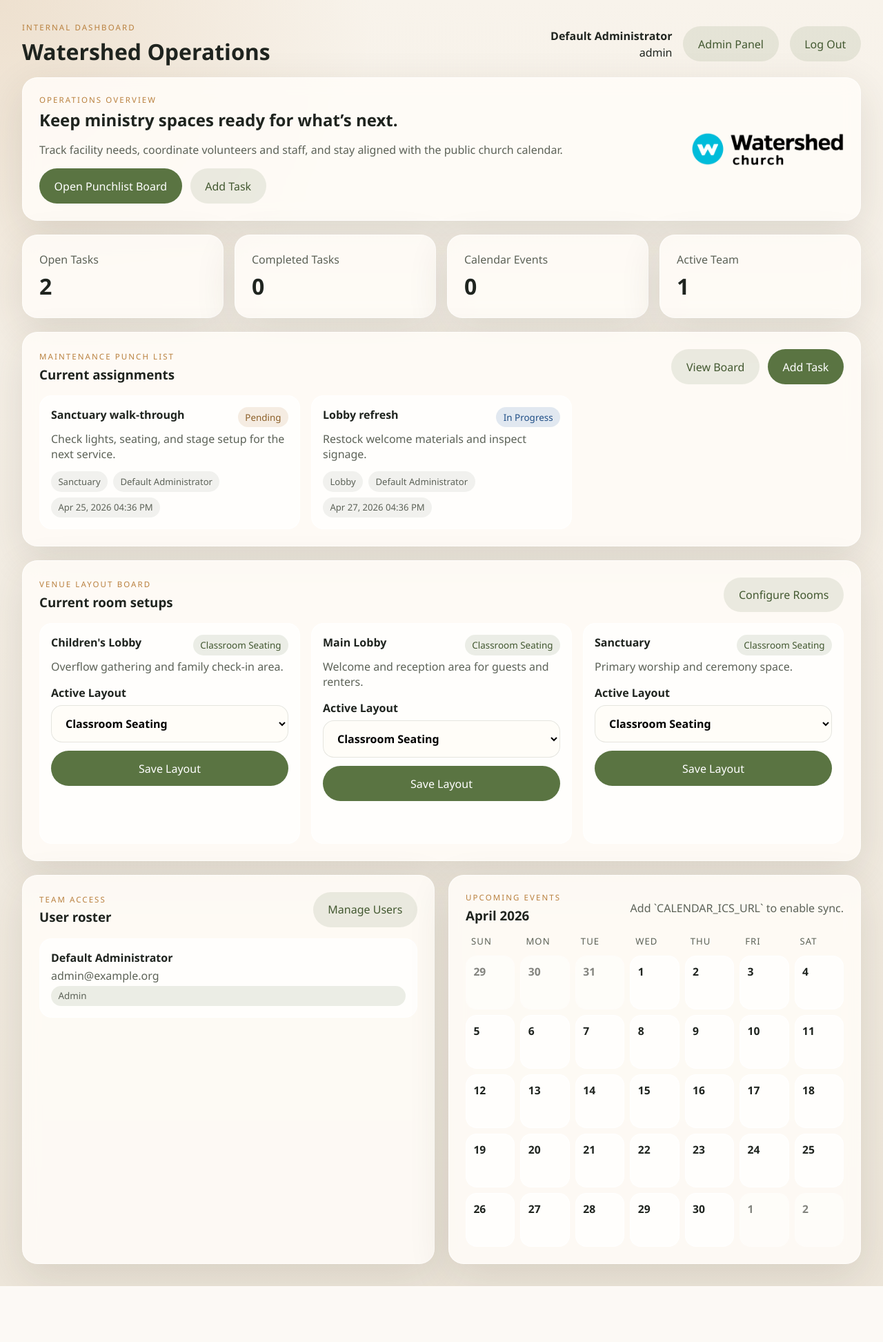
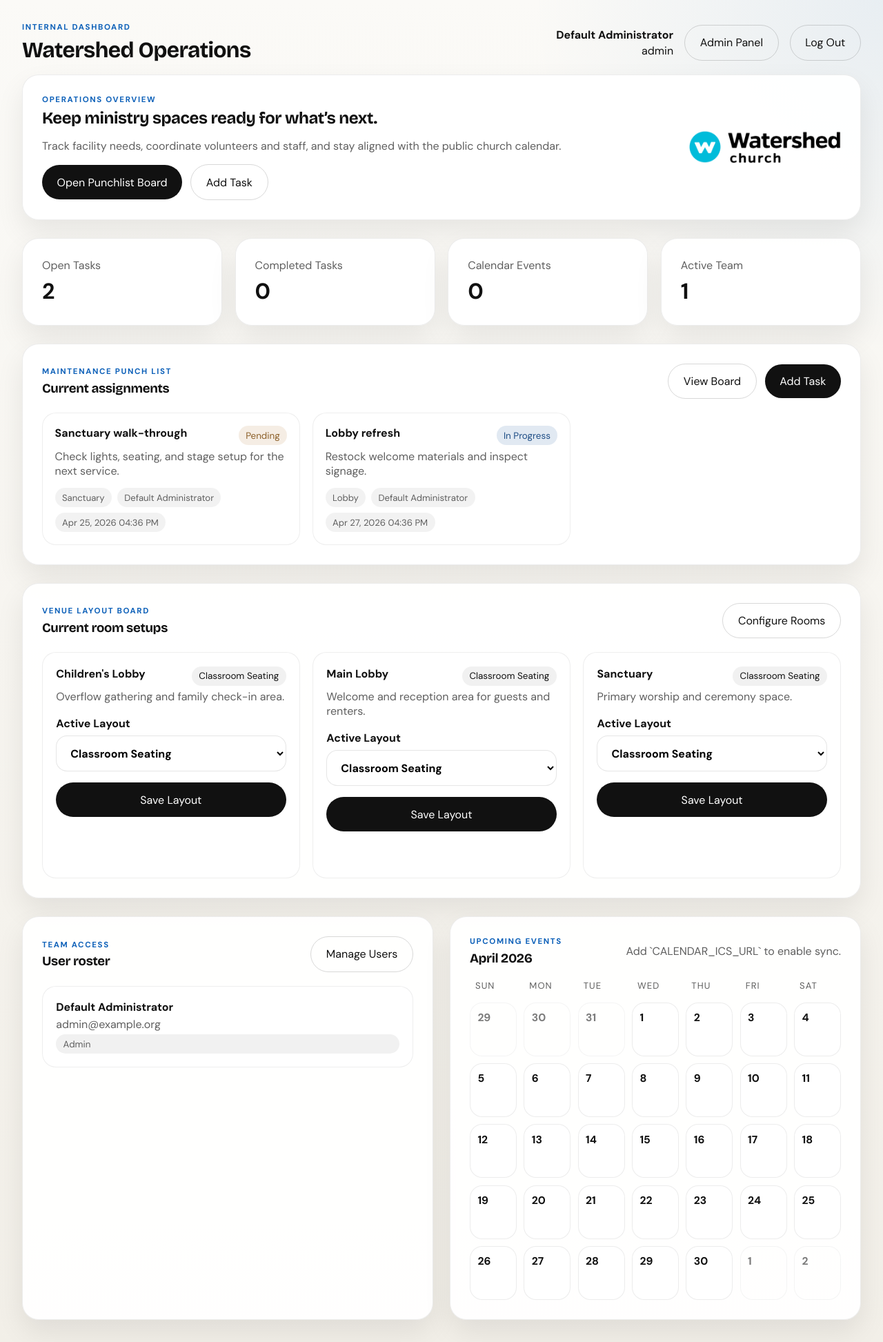
Before and after one commit to v3r5ace/WatershedOperations, a FastAPI app: page /dashboard in a window 1280 px wide. Shown: the whole page at 69% size. Before the commit the page ends 1864 px from the top, so only its background shows below. Run offline with FastAPI, Linux system fonts and the light colour scheme; the visitor is signed in with stand-in values (Sample User, id 1); data comes from the database, SQL or seed files in the repository; data that the repository does not hold is empty.

Commit message:
Spacing and style changes

```diff
--- a/app/static/styles.css
+++ b/app/static/styles.css
@@ -1,18 +1,20 @@
+@import url("https://fonts.googleapis.com/css2?family=Bricolage+Grotesque:wght@700;800&family=DM+Sans:wght@400;500;700;800&display=swap");
+
 :root {
-  --bg: #f4efe7;
-  --surface: rgba(255, 252, 247, 0.88);
-  --surface-strong: #fffdf8;
-  --ink: #1f241f;
-  --muted: #5c6257;
-  --line: rgba(46, 57, 46, 0.12);
-  --primary: #5a7442;
-  --primary-dark: #425830;
-  --accent: #b9813f;
+  --bg: #f6f4ef;
+  --surface: rgba(255, 255, 255, 0.94);
+  --surface-strong: #ffffff;
+  --ink: #111111;
+  --muted: #5f5f5f;
+  --line: rgba(17, 17, 17, 0.1);
+  --primary: #111111;
+  --primary-dark: #000000;
+  --accent: #111111;
   --calendar-blue: #0e61b9;
   --danger: #a94e3d;
-  --shadow: 0 18px 60px rgba(58, 50, 35, 0.12);
-  --radius: 22px;
-  font-family: "Avenir Next", "Segoe UI", sans-serif;
+  --shadow: 0 18px 40px rgba(17, 17, 17, 0.08);
+  --radius: 24px;
+  font-family: "DM Sans", "Segoe UI", sans-serif;
 }
 
 * {
@@ -23,8 +25,8 @@ body {
   margin: 0;
   color: var(--ink);
   background:
-    radial-gradient(circle at top left, rgba(185, 129, 63, 0.16), transparent 24%),
-    linear-gradient(180deg, #f8f3eb 0%, #ede6da 100%);
+    radial-gradient(circle at top right, rgba(14, 97, 185, 0.08), transparent 22%),
+    linear-gradient(180deg, #fbfaf7 0%, #f2efe8 100%);
   min-height: 100vh;
 }
 
@@ -67,8 +69,9 @@ button:hover,
 }
 
 .ghost-button {
-  background: rgba(90, 116, 66, 0.12);
-  color: var(--primary-dark);
+  background: transparent;
+  color: var(--ink);
+  border: 1px solid rgba(17, 17, 17, 0.16);
 }
 
 .login-shell {
@@ -79,9 +82,8 @@ button:hover,
 
 .login-card,
 .card {
-  backdrop-filter: blur(12px);
   background: var(--surface);
-  border: 1px solid rgba(255, 255, 255, 0.7);
+  border: 1px solid rgba(17, 17, 17, 0.08);
   box-shadow: var(--shadow);
   border-radius: var(--radius);
 }
@@ -126,9 +128,10 @@ button:hover,
 .eyebrow {
   margin: 0 0 0.35rem;
   text-transform: uppercase;
-  letter-spacing: 0.18em;
+  letter-spacing: 0.14em;
   font-size: 0.72rem;
-  color: var(--accent);
+  color: var(--calendar-blue);
+  font-weight: 700;
 }
 
 .muted {
@@ -174,8 +177,12 @@ select {
 .topbar h1,
 .hero h2,
 .section-heading h3,
-.login-card h1 {
+.login-card h1,
+.card h4,
+.kanban-column-head h4 {
   margin: 0;
+  font-family: "Bricolage Grotesque", "DM Sans", sans-serif;
+  letter-spacing: -0.02em;
 }
 
 .topbar-actions {
@@ -201,7 +208,7 @@ select {
 .dashboard-grid {
   padding: 0 2rem 2rem;
   display: grid;
-  gap: 1.25rem;
+  gap: 1.6rem;
 }
 
 .hero {
@@ -209,17 +216,17 @@ select {
   justify-content: space-between;
   align-items: center;
   gap: 2rem;
-  padding: 1.75rem;
+  padding: 2rem;
 }
 
 .stats-row {
   display: grid;
-  gap: 1rem;
+  gap: 1.15rem;
   grid-template-columns: repeat(4, minmax(0, 1fr));
 }
 
 .stat-card {
-  padding: 1.25rem;
+  padding: 1.5rem;
 }
 
 .stat-card span {
@@ -233,7 +240,7 @@ select {
 }
 
 .card {
-  padding: 1.5rem;
+  padding: 1.75rem;
 }
 
 .section-heading {
@@ -241,7 +248,7 @@ select {
   justify-content: space-between;
   gap: 1rem;
   align-items: center;
-  margin-bottom: 1rem;
+  margin-bottom: 1.25rem;
 }
 
 .table-shell {
@@ -271,8 +278,8 @@ td {
   align-items: center;
   border-radius: 999px;
   padding: 0.35rem 0.65rem;
-  background: rgba(90, 116, 66, 0.12);
-  color: var(--primary-dark);
+  background: rgba(17, 17, 17, 0.06);
+  color: var(--ink);
   font-size: 0.84rem;
   text-transform: capitalize;
 }
@@ -316,35 +323,35 @@ td {
 .calendar-roster-grid {
   display: grid;
   grid-template-columns: minmax(300px, 1fr) minmax(420px, 1fr);
-  gap: 1.25rem;
+  gap: 1.5rem;
 }
 
 .admin-grid {
   display: grid;
   grid-template-columns: repeat(2, minmax(0, 1fr));
-  gap: 1.25rem;
+  gap: 1.5rem;
   align-items: start;
 }
 
 .admin-stack {
   display: grid;
-  gap: 1.25rem;
+  gap: 1.5rem;
 }
 
 .card-panel {
   margin-top: 1rem;
   border-radius: 20px;
-  border: 1px solid rgba(255, 255, 255, 0.9);
-  background: rgba(255, 255, 255, 0.72);
-  padding: 1rem;
+  border: 1px solid rgba(17, 17, 17, 0.08);
+  background: rgba(255, 255, 255, 0.98);
+  padding: 1.2rem;
 }
 
 .event-card,
 .team-card {
-  padding: 1rem;
-  border-radius: 18px;
-  background: rgba(255, 255, 255, 0.7);
-  border: 1px solid rgba(255, 255, 255, 0.9);
+  padding: 1.2rem;
+  border-radius: 20px;
+  background: rgba(255, 255, 255, 0.98);
+  border: 1px solid rgba(17, 17, 17, 0.07);
 }
 
 .team-card strong {
@@ -369,13 +376,13 @@ td {
 .admin-form {
   display: grid;
   grid-template-columns: 1fr;
-  gap: 1rem;
+  gap: 1.15rem;
 }
 
 .admin-entity-grid,
 .venue-grid {
   display: grid;
-  gap: 1rem;
+  gap: 1.15rem;
 }
 
 .full-span {
@@ -385,7 +392,7 @@ td {
 .task-summary-grid {
   display: grid;
   grid-template-columns: repeat(3, minmax(0, 1fr));
-  gap: 1rem;
+  gap: 1.15rem;
 }
 
 .venue-grid {
@@ -393,17 +400,17 @@ td {
 }
 
 .venue-card {
-  padding: 1rem;
-  border-radius: 18px;
-  background: rgba(255, 255, 255, 0.68);
-  border: 1px solid rgba(255, 255, 255, 0.92);
+  padding: 1.2rem;
+  border-radius: 20px;
+  background: rgba(255, 255, 255, 0.98);
+  border: 1px solid rgba(17, 17, 17, 0.07);
 }
 
 .task-summary-card {
-  padding: 1rem;
-  border-radius: 18px;
-  background: rgba(255, 255, 255, 0.68);
-  border: 1px solid rgba(255, 255, 255, 0.92);
+  padding: 1.1rem;
+  border-radius: 20px;
+  background: rgba(255, 255, 255, 0.98);
+  border: 1px solid rgba(17, 17, 17, 0.07);
 }
 
 .task-summary-head {
@@ -424,20 +431,20 @@ td {
   display: inline-flex;
   padding: 0.35rem 0.65rem;
   border-radius: 999px;
-  background: rgba(31, 36, 31, 0.06);
+  background: rgba(17, 17, 17, 0.05);
   color: var(--muted);
   font-size: 0.82rem;
 }
 
 .room-layout-form {
   display: grid;
-  gap: 0.8rem;
-  margin-top: 1rem;
+  gap: 1rem;
+  margin-top: 1.1rem;
 }
 
 .calendar-shell {
   display: grid;
-  gap: 0.8rem;
+  gap: 1rem;
 }
 
 .calendar-card .calendar-shell {
@@ -448,7 +455,7 @@ td {
 .calendar-grid {
   display: grid;
   grid-template-columns: repeat(7, minmax(0, 1fr));
-  gap: 0.5rem;
+  gap: 0.65rem;
 }
 
 .calendar-weekdays span {
@@ -462,9 +469,9 @@ td {
 .calendar-day {
   min-height: 78px;
   padding: 0.65rem;
-  border-radius: 16px;
-  border: 1px solid rgba(255, 255, 255, 0.94);
-  background: rgba(255, 255, 255, 0.72);
+  border-radius: 18px;
+  border: 1px solid rgba(17, 17, 17, 0.08);
+  background: rgba(255, 255, 255, 0.98);
   color: var(--ink);
   display: flex;
   flex-direction: column;
@@ -539,7 +546,7 @@ td {
   overflow: auto;
   padding: 1.5rem;
   border-radius: 26px;
-  background: rgba(250, 247, 241, 0.97);
+  background: rgba(255, 255, 255, 0.99);
   box-shadow: var(--shadow);
 }
 
@@ -550,14 +557,14 @@ td {
 .kanban-board {
   display: grid;
   grid-template-columns: repeat(3, minmax(0, 1fr));
-  gap: 1rem;
+  gap: 1.15rem;
 }
 
 .kanban-column {
-  border-radius: 22px;
-  background: rgba(255, 255, 255, 0.64);
-  border: 1px solid rgba(255, 255, 255, 0.92);
-  padding: 1rem;
+  border-radius: 24px;
+  background: rgba(249, 248, 244, 0.96);
+  border: 1px solid rgba(17, 17, 17, 0.08);
+  padding: 1.15rem;
 }
 
 .kanban-column--active {
@@ -578,12 +585,12 @@ td {
 
 .kanban-column-body {
   display: grid;
-  gap: 0.9rem;
+  gap: 1rem;
 }
 
 .kanban-card {
   padding: 1rem;
-  border-radius: 18px;
+  border-radius: 20px;
   background: var(--surface-strong);
   border: 1px solid var(--line);
 }
```
